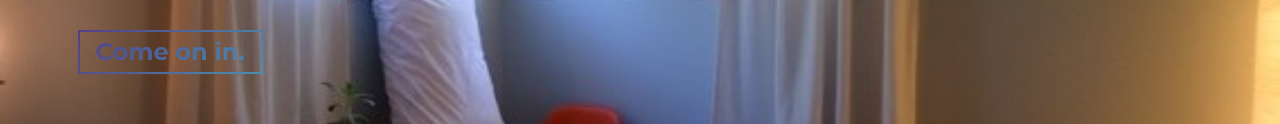
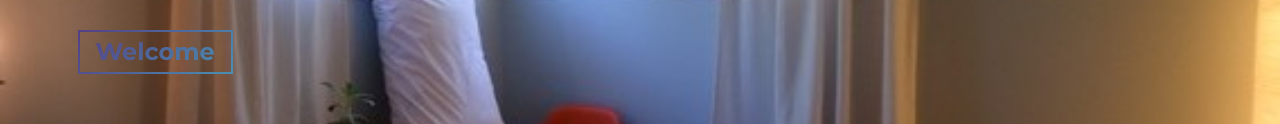
Before and after one commit to martim0t0/justinedanimassagetherapy, a website built with Parcel: page src/index.html in a window 1280 px wide. Shown: the part 393-517 px from the top of the page. Built offline with nearby package versions, Linux system fonts and the light colour scheme.

Commit message:
change button text to Welcome  for Justine

```diff
--- a/src/index.html
+++ b/src/index.html
@@ -40,7 +40,7 @@
         </h1>
         <p class="hero-cta load-hidden">
           <a rel="noreferrer" class="cta-btn cta-btn--hero" href="#about"
-            >Come on in.</a
+            >Welcome</a
           >
         </p>
       </div>
```
